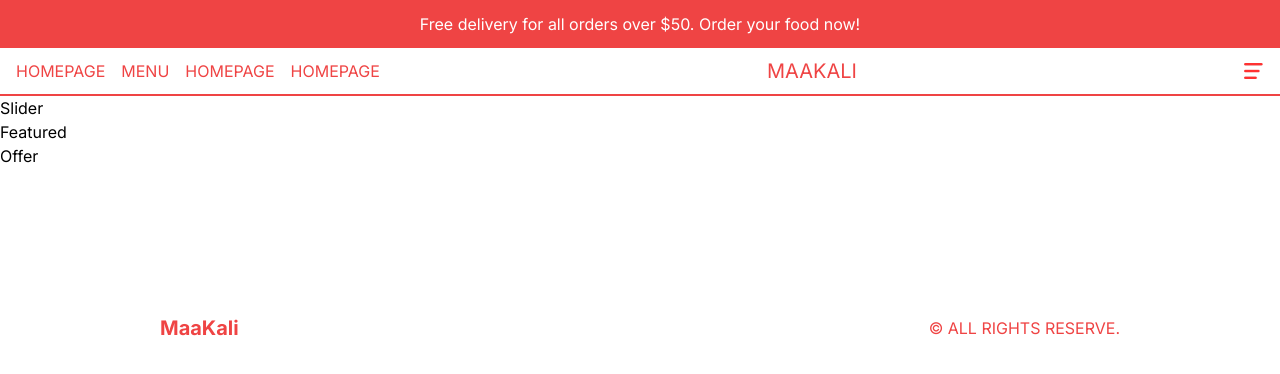
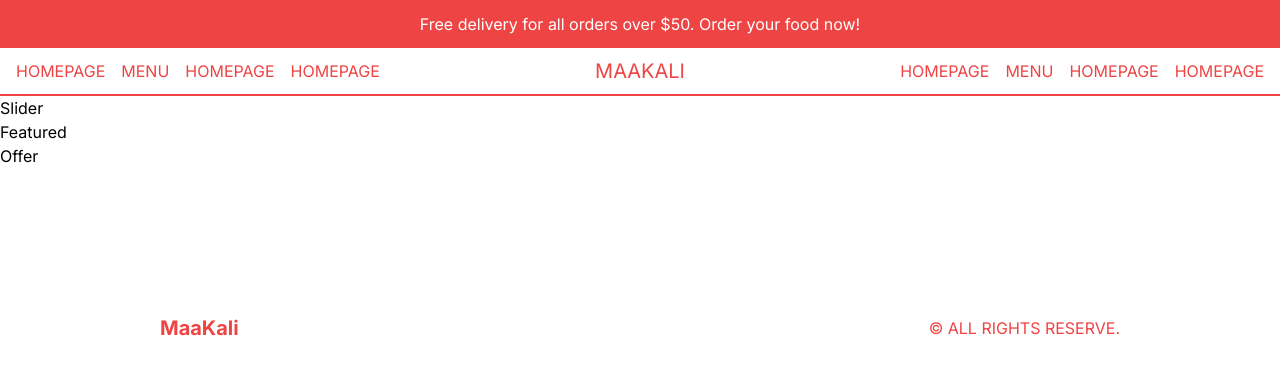
Before and after one commit to Svmpankaj/Restaurant-Food-Delivery-App, a Next.js app: page / in a window 1280 px wide. Shown: the top 374 px of the page. Built offline with nearby package versions, Linux system fonts and the light colour scheme.

Commit message:
set left and right menu

```diff
--- a/src/components/Navbar.tsx
+++ b/src/components/Navbar.tsx
@@ -4,6 +4,7 @@ import Menu from "./Menu";
 const Navbar = () => {
   return (
     <div className="h-12 text-red-500 p-4 flex items-center justify-between border-b-2 border-b-red-500 uppercase">
+      {/* LEFT LINK  */}
       <div className="hidden md:flex gap-4">
         <Link href="/">Homepage</Link>
         <Link href="/menu">Menu</Link>
@@ -15,8 +16,15 @@ const Navbar = () => {
         <Link href="/">MaaKAli</Link>
       </div>
       {/* MOBILE MENU */}
-      <div>
+      <div className="md:hidden">
         <Menu />
+      </div>
+      {/* RIGHT LINK  */}
+      <div className="hidden md:flex gap-4">
+        <Link href="/">Homepage</Link>
+        <Link href="/menu">Menu</Link>
+        <Link href="/">Homepage</Link>
+        <Link href="/">Homepage</Link>
       </div>
     </div>
   );
```
